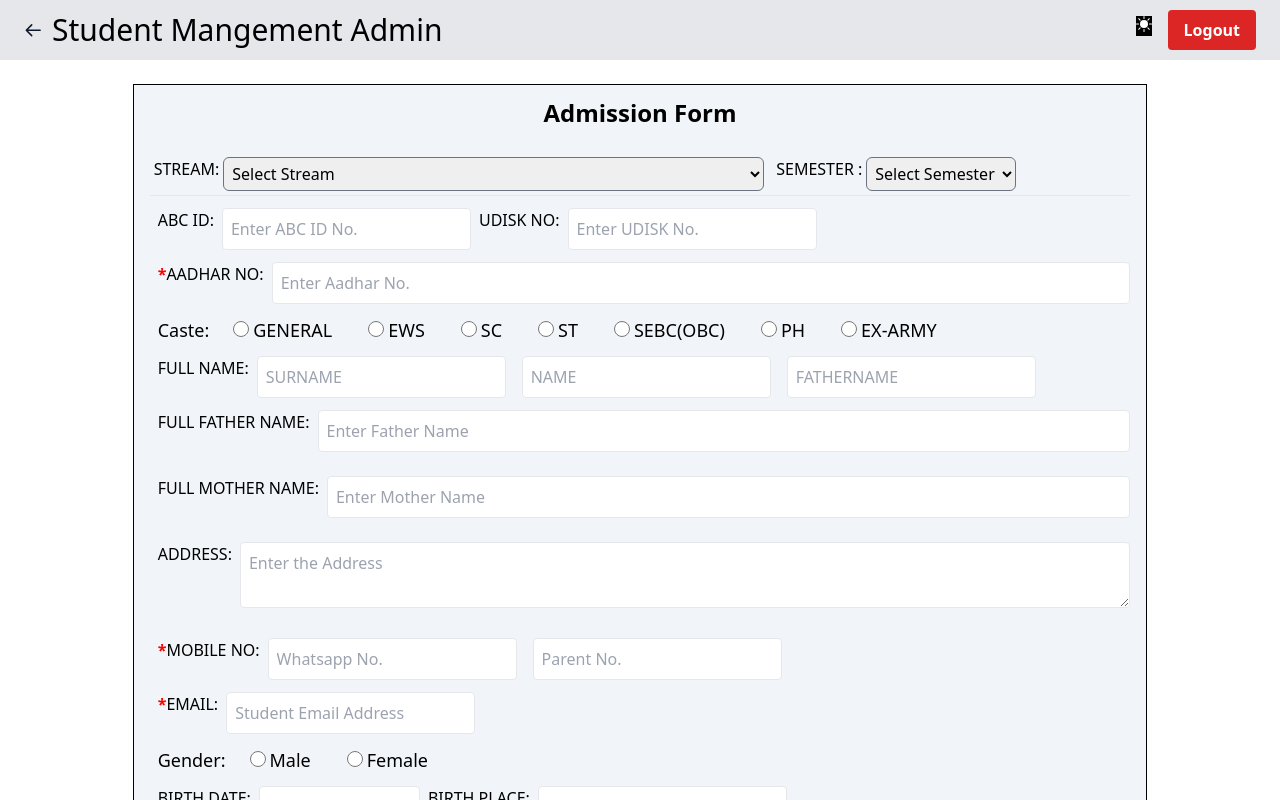
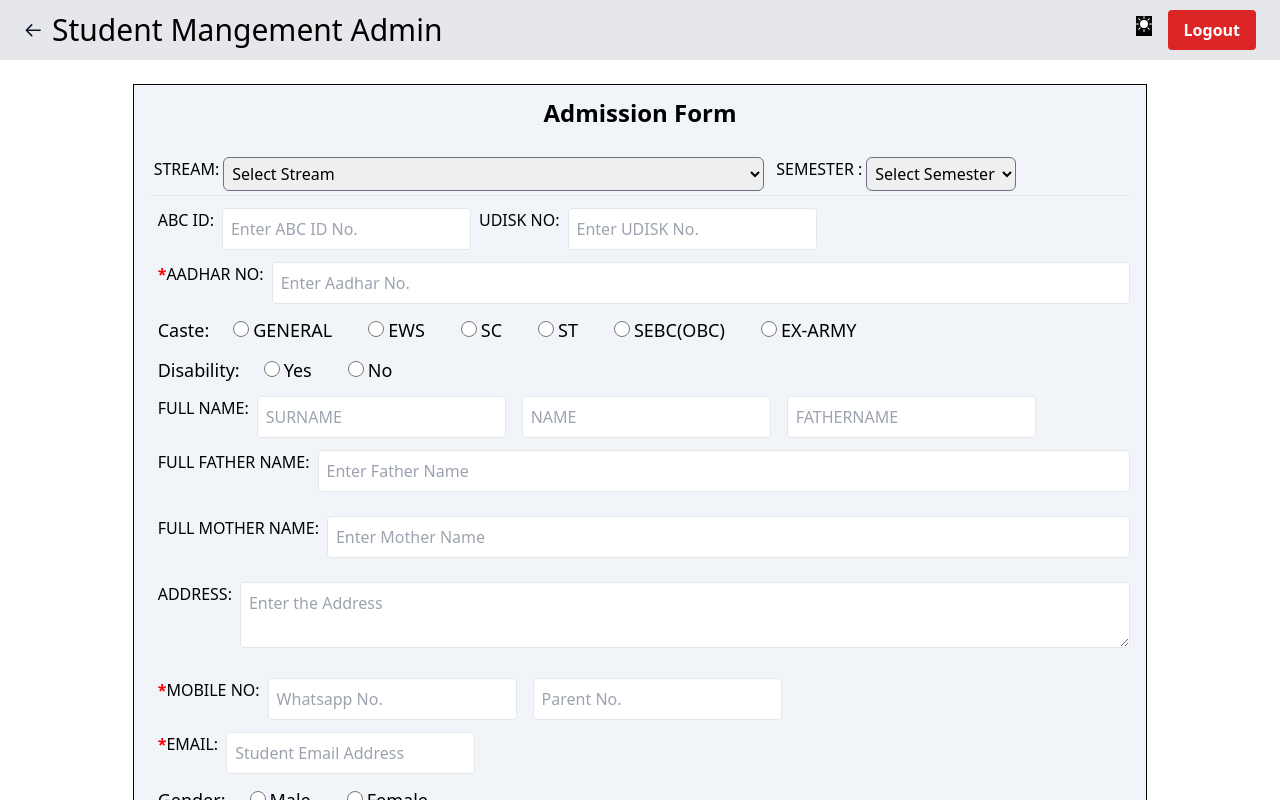
Before and after one commit to drashtipadia/student-mangement-frontend, a React (Vite) app: page /admissionForm in a window 1280 px wide. Shown: the top 800 px of the page. Built offline with nearby package versions, Linux system fonts and the light colour scheme.

Commit message:
feat: Disability field add in admission form

```diff
--- a/package.json
+++ b/package.json
@@ -4,7 +4,7 @@
   "version": "0.0.0",
   "type": "module",
   "scripts": {
-    "dev": "vite",
+    "dev": "vite --host",
     "start:backend": "cd ../backend/ && npm run start",
     "both": "concurrently \"npm run dev\" \"npm run start:backend\"",
     "build": "vite build",
--- a/src/views/AdmissionForm.jsx
+++ b/src/views/AdmissionForm.jsx
@@ -49,6 +49,7 @@ function AdmissionForm() {
     last_organization_studied_from: "",
     last_studied_year: "",
     institute_type: INSTITUTE_TYPE,
+    is_disability: "",
   });
 
   const [errors, setErrors] = useState({
@@ -162,7 +163,7 @@ function AdmissionForm() {
           submitData.append(key, value);
         }
       });
-
+      console.log(submitData);
       [res, err] = await safeFetch(
         `http://${SERVER_HOST}:${SERVER_PORT}/students/`,
         {
@@ -333,10 +334,19 @@ function AdmissionForm() {
                 { label: "SC", value: "SC" },
                 { label: "ST", value: "ST" },
                 { label: "SEBC(OBC)", value: "SEBC(OBC)" },
-                { label: "PH", value: "PH" },
                 { label: "EX-ARMY", value: "EX-ARMY" },
               ]}
               checked={user.caste}
+            />
+            <RadioGroup
+              label={"Disability:"}
+              name={"is_disability"}
+              onChange={handleInputs}
+              data={[
+                { label: "Yes", value: "true" },
+                { label: "No", value: "false" },
+              ]}
+              checked={user.is_disability}
             />
             <div className="flex flex-wrap">
               <Input
--- a/src/views/Error404.jsx
+++ b/src/views/Error404.jsx
@@ -6,7 +6,7 @@ export function Error404() {
   });
   return (
     <div className="container">
-      <h1 className="text-center">Error 404 Page Not Found</h1>
+      <h1 className="text-center bg-error-container">Error 404 Page Not Found</h1>
     </div>
   );
 }
--- a/src/views/StudentCount.jsx
+++ b/src/views/StudentCount.jsx
@@ -23,7 +23,6 @@ export function StudentCount() {
     SC: [0, 0, 0, 0, 0, 0],
     ST: [0, 0, 0, 0, 0, 0],
     "SEBC(OBC)": [0, 0, 0, 0, 0, 0],
-    PH: [0, 0, 0, 0, 0, 0],
     "EX-ARMY": [0, 0, 0, 0, 0, 0],
     EWS: [0, 0, 0, 0, 0, 0],
     total: [0, 0, 0, 0, 0, 0],
@@ -41,7 +40,6 @@ export function StudentCount() {
     SC: [0, 0, 0, 0],
     ST: [0, 0, 0, 0],
     SEBC: [0, 0, 0, 0],
-    PH: [0, 0, 0, 0],
     "EX-ARMY": [0, 0, 0, 0],
     EWS: [0, 0, 0, 0],
     total: [0, 0, 0, 0],
--- a/src/views/StudentsList.jsx
+++ b/src/views/StudentsList.jsx
@@ -70,7 +70,6 @@ export function StudentsList() {
   const handleYearChange = (e) => {
     let result = e.target.value;
     setYear(result);
-
     setFilters({ ...filters, inserted_at: result });
   };
 
@@ -81,6 +80,12 @@ export function StudentsList() {
 
       let allowed = true;
       entries.forEach(([key, val]) => {
+        if (key === "inserted_at") {
+          if (new Date(record["inserted_at"]).getFullYear() == val) {
+            allowed = true;
+            return;
+          }
+        }
         if (String(record[key]) !== val) {
           allowed = false;
           return;
@@ -203,6 +208,7 @@ export function StudentsList() {
                 <th>Passing Year</th>
                 <th>Seat No</th>
                 <th>School/College Name</th>
+                <th>Disability</th>
                 <th>Stream</th>
                 <th>Entry Date</th>
                 {/* <th className="border border-black">Caste</th>
```
